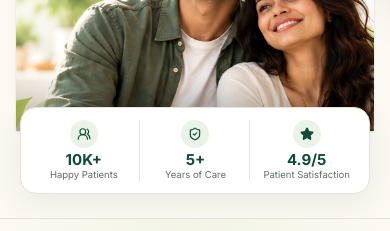
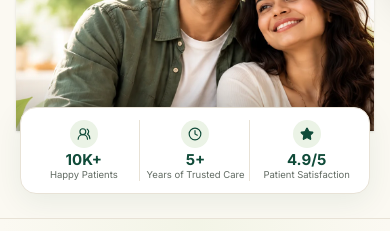
Before and after one commit to awenueglobalsoftwaresolutions-org/TriGyna-website, a Next.js app: page / in a window 390 px wide. Shown: the part 860-1091 px from the top of the page. Built offline with nearby package versions, Linux system fonts and the light colour scheme.

Commit message:
fix(trust-stats): centralize trust metrics and fix SSR icon helper

```diff
--- a/src/components/sections/HeroSection.tsx
+++ b/src/components/sections/HeroSection.tsx
@@ -2,8 +2,9 @@
 
 import React from "react";
 import Image from "next/image";
-import { siteConfig } from "@/data/siteData";
+import { siteConfig, trustStats } from "@/data/siteData";
 import { useEnquiryModal } from "@/components/context/EnquiryModalContext";
+import { getTrustStatIcon } from "@/components/ui/TrustStatsStrip";
 import {
   CalendarDays,
   ArrowRight,
@@ -11,9 +12,6 @@ import {
   Stethoscope,
   Leaf,
   HeartPulse,
-  UsersRound,
-  ShieldCheck,
-  Star,
 } from "lucide-react";
 import { WhatsAppIcon } from "@/components/ui/BrandIcons";
 
@@ -188,50 +186,35 @@ export default function HeroSection() {
             {/* Floating Trust Statistics Card matching Reference Design */}
             <div className="relative z-10 -mt-6 xs:-mt-8 mx-1 xs:mx-2 sm:mx-4 bg-white rounded-2xl xs:rounded-3xl shadow-[0_8px_30px_rgba(16,75,57,0.08)] border border-[#E8E2D6] py-3 xs:py-3.5 sm:py-4 px-2 xs:px-3 sm:px-6">
               <div className="grid grid-cols-3 divide-x divide-[#E8E2D6] text-center">
-                {/* Stat 1: Happy Patients */}
-                <div className="flex flex-col xs:flex-row items-center justify-center gap-1 xs:gap-2 px-1">
+                {trustStats.slice(0, 3).map((stat, idx) => {
+                  const Icon = getTrustStatIcon(stat.icon);
+                  const isStar = stat.icon === "star";
+
+                  return (
+                    <div
+                      key={stat.id || idx}
+                      className={`flex flex-col xs:flex-row items-center justify-center gap-1 xs:gap-2 px-1 ${
+                        idx > 0 ? "pl-1.5 xs:pl-2.5" : ""
+                      }`}
+                    >
                       <div className="w-7 h-7 xs:w-8 xs:h-8 rounded-full bg-[#EBF3E6] flex items-center justify-center text-[#104B39] flex-shrink-0">
-                    <UsersRound className="w-3.5 h-3.5 xs:w-4 xs:h-4 text-[#104B39]" />
+                        <Icon
+                          className={`w-3.5 h-3.5 xs:w-4 xs:h-4 text-[#104B39] ${
+                            isStar ? "fill-[#104B39]" : ""
+                          }`}
+                        />
                       </div>
                       <div className="text-center xs:text-left">
                         <div className="text-[15px] xs:text-[17px] sm:text-[19px] font-bold text-[#104B39] leading-none">
-                      10K+
+                          {stat.value}
                         </div>
                         <div className="text-[9.5px] xs:text-[10.5px] text-[#626B63] leading-tight mt-0.5 whitespace-nowrap">
-                      Happy Patients
+                          {stat.label}
                         </div>
                       </div>
                     </div>
-
-                {/* Stat 2: Years of Care */}
-                <div className="flex flex-col xs:flex-row items-center justify-center gap-1 xs:gap-2 px-1 pl-1.5 xs:pl-2.5">
-                  <div className="w-7 h-7 xs:w-8 xs:h-8 rounded-full bg-[#EBF3E6] flex items-center justify-center text-[#104B39] flex-shrink-0">
-                    <ShieldCheck className="w-3.5 h-3.5 xs:w-4 xs:h-4 text-[#104B39]" />
-                  </div>
-                  <div className="text-center xs:text-left">
-                    <div className="text-[15px] xs:text-[17px] sm:text-[19px] font-bold text-[#104B39] leading-none">
-                      5+
-                    </div>
-                    <div className="text-[9.5px] xs:text-[10.5px] text-[#626B63] leading-tight mt-0.5 whitespace-nowrap">
-                      Years of Care
-                    </div>
-                  </div>
-                </div>
-
-                {/* Stat 3: Patient Satisfaction */}
-                <div className="flex flex-col xs:flex-row items-center justify-center gap-1 xs:gap-2 px-1 pl-1.5 xs:pl-2.5">
-                  <div className="w-7 h-7 xs:w-8 xs:h-8 rounded-full bg-[#EBF3E6] flex items-center justify-center text-[#104B39] flex-shrink-0">
-                    <Star className="w-3.5 h-3.5 xs:w-4 xs:h-4 text-[#104B39] fill-[#104B39]" />
-                  </div>
-                  <div className="text-center xs:text-left">
-                    <div className="text-[15px] xs:text-[17px] sm:text-[19px] font-bold text-[#104B39] leading-none">
-                      4.9/5
-                    </div>
-                    <div className="text-[9.5px] xs:text-[10.5px] text-[#626B63] leading-tight mt-0.5 whitespace-nowrap">
-                      Patient Satisfaction
-                    </div>
-                  </div>
-                </div>
+                  );
+                })}
               </div>
             </div>
           </div>
--- a/src/components/sections/TrustHighlightsSection.tsx
+++ b/src/components/sections/TrustHighlightsSection.tsx
@@ -1,30 +1,15 @@
 import React from "react";
-import { UsersRound, Calendar, Star, ShieldCheck } from "lucide-react";
 import { FoliageBranch } from "@/components/ui/BotanicalFlourish";
+import { trustHighlights, TrustStatItem } from "@/data/siteData";
+import { getTrustStatIcon } from "@/components/ui/TrustStatsStrip";
 
-export default function TrustHighlightsSection() {
-  const highlights = [
-    {
-      value: "10K+",
-      label: "Happy Patients",
-      icon: UsersRound,
-    },
-    {
-      value: "5+",
-      label: "Years of Trusted Care",
-      icon: Calendar,
-    },
-    {
-      value: "4.9/5",
-      label: "Patient Satisfaction",
-      icon: Star,
-    },
-    {
-      value: "100%",
-      label: "Confidential & Safe Care",
-      icon: ShieldCheck,
-    },
-  ];
+export interface TrustHighlightsSectionProps {
+  items?: TrustStatItem[];
+}
+
+export default function TrustHighlightsSection({
+  items = trustHighlights,
+}: TrustHighlightsSectionProps = {}) {
 
   return (
     <section className="py-8 sm:py-12 bg-[#F9F7F1] relative overflow-hidden">
@@ -48,15 +33,21 @@ export default function TrustHighlightsSection() {
 
           {/* Highlights Grid */}
           <div className="grid grid-cols-1 sm:grid-cols-2 lg:grid-cols-4 gap-6 sm:gap-4 lg:gap-0 lg:divide-x lg:divide-[#CBD7BE]">
-            {highlights.map((item, idx) => {
-              const Icon = item.icon;
+            {items.map((item, idx) => {
+              const Icon = getTrustStatIcon(item.icon);
+              const isStar = item.icon === "star";
+
               return (
                 <div
-                  key={idx}
+                  key={item.id || idx}
                   className="flex items-center justify-start sm:justify-center gap-3.5 sm:gap-4 px-2 sm:px-4 lg:px-6"
                 >
                   <div className="w-12 h-12 rounded-full bg-white/80 border border-[#CBD7BE]/70 flex items-center justify-center flex-shrink-0 text-[#154734] shadow-xs">
-                    <Icon className="w-5 h-5 text-[#154734] stroke-[1.8]" />
+                    <Icon
+                      className={`w-5 h-5 text-[#154734] stroke-[1.8] ${
+                        isStar ? "fill-[#154734]" : ""
+                      }`}
+                    />
                   </div>
                   <div>
                     <div className="font-serif text-2xl sm:text-3xl lg:text-[34px] font-bold text-[#154734] leading-[1.1] tracking-tight">
--- a/src/components/ui/TrustStatsStrip.tsx
+++ b/src/components/ui/TrustStatsStrip.tsx
@@ -1,5 +1,3 @@
-"use client";
-
 import React from "react";
 import {
   UsersRound,
```
Lines whose indentation alone changed are shown as unchanged.
